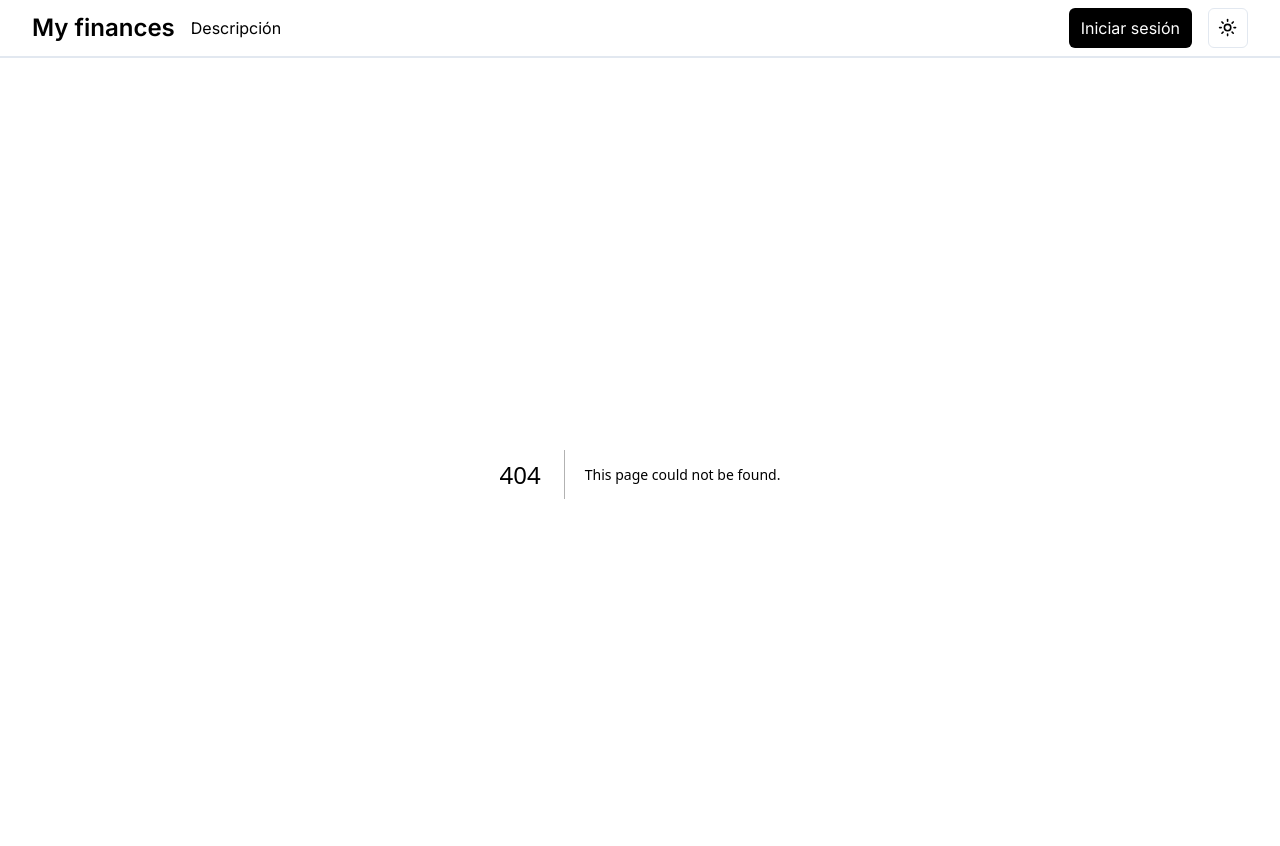
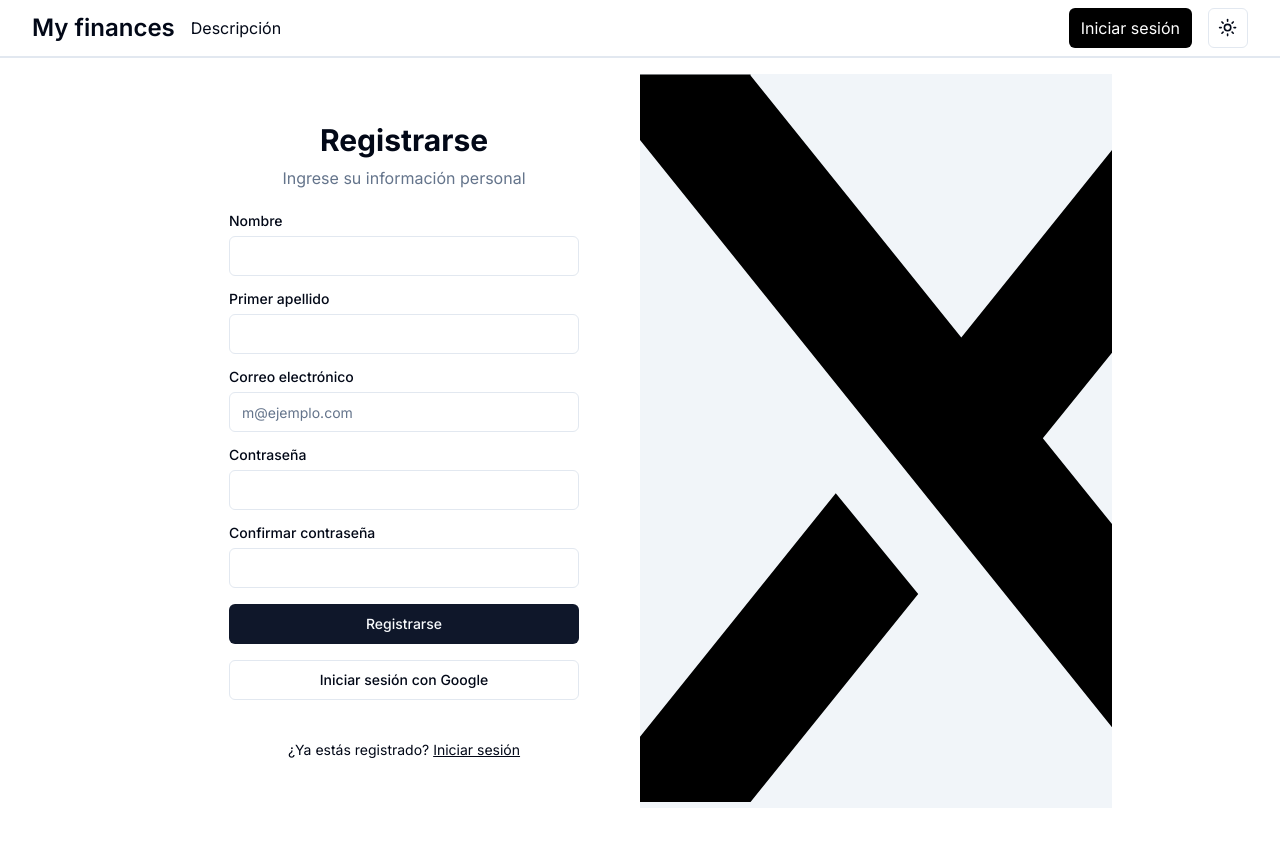
Before and after one commit to yeferson59/app-finances-nextjs, a Next.js app: page /login/sign-up in a window 1280 px wide. Before the commit this address had no page. Shown: the top 846 px of the page. After the commit the page ends 824 px from the top, so only its background shows below. Built offline with nearby package versions, Linux system fonts and the light colour scheme.

Commit message:
change a new address of pages

```diff
--- /dev/null
+++ b/src/app/login/sign-in/page.tsx
@@ -0,0 +1,7 @@
+import Authentication from "@/components/authentication";
+
+export default function SignUp(){
+    return(
+        <Authentication type="signIn"/>
+    );
+}
--- /dev/null
+++ b/src/app/login/sign-up/page.tsx
@@ -0,0 +1,7 @@
+import Authentication from "@/components/authentication";
+
+export default function SignUp(){
+    return(
+        <Authentication type="signUp"/>
+    );
+}
```
